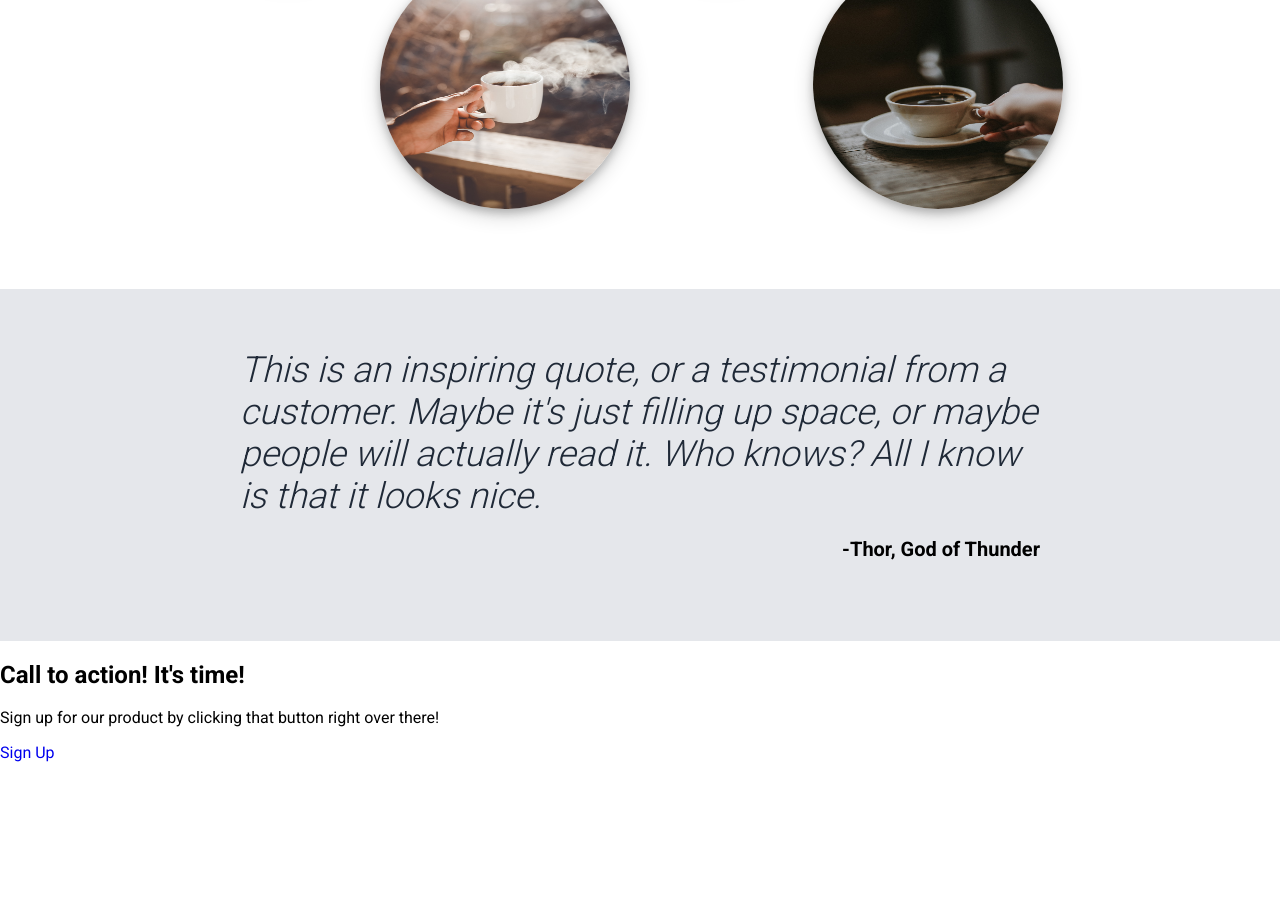
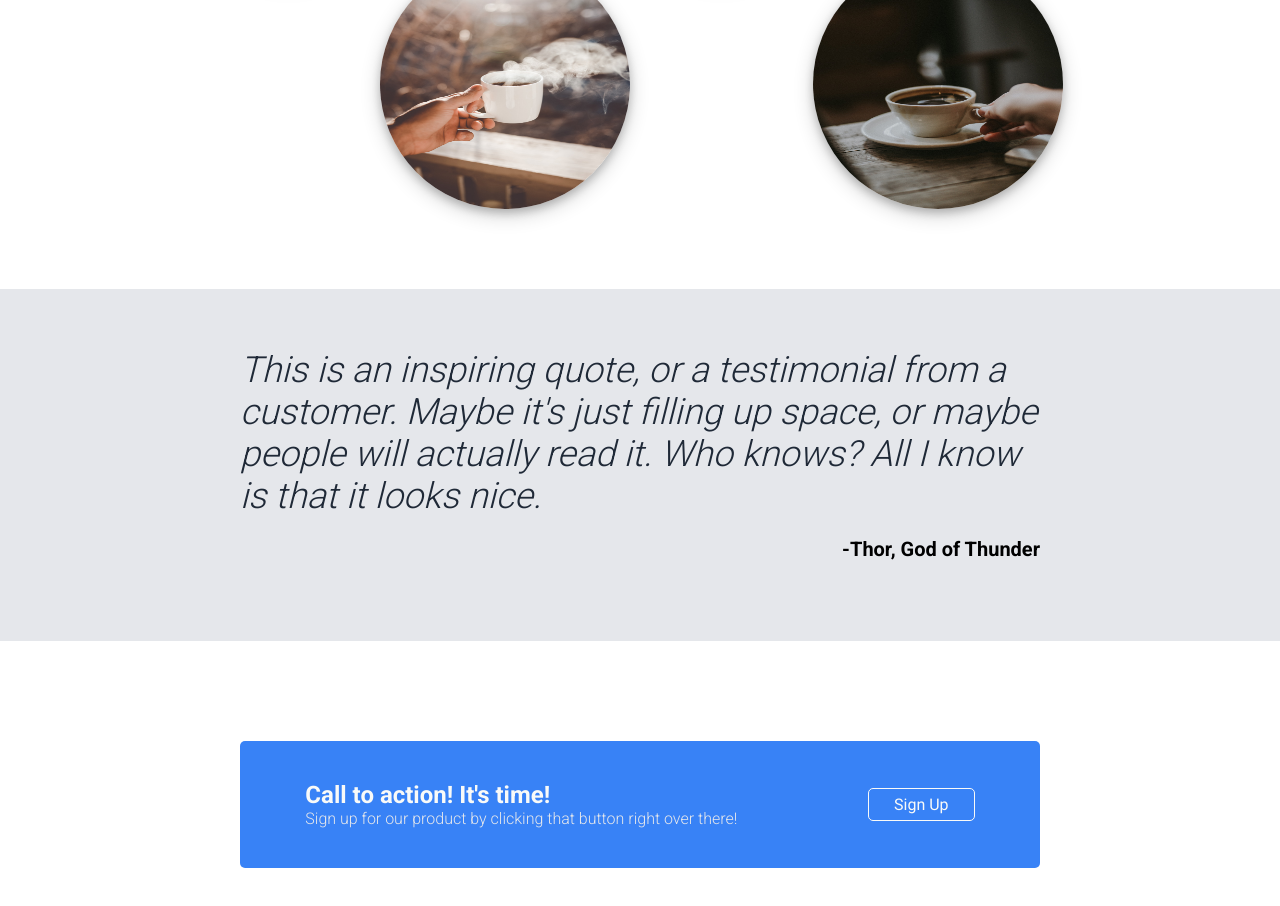
Before and after one commit to danielkim2711/landing-page, a plain HTML site: page index.html in a window 1280 px wide. Shown: the part 672-1578 px from the top of the page. Before the commit the page ends 1434 px from the top, so only its background shows below. Drawn offline with Linux system fonts and the light colour scheme.

Commit message:
Style callout component

```diff
--- a/css/style.css
+++ b/css/style.css
@@ -153,3 +153,43 @@ a {
   text-align: end;
   font-size: 20px;
 }
+
+/* Callout */
+
+.callout {
+  padding: 100px 240px;
+  display: flex;
+  justify-content: center;
+  align-items: center;
+}
+
+.callout-container {
+  background-color: var(--button-color);
+  padding: 40px 0;
+  display: flex;
+  justify-content: space-around;
+  align-items: center;
+  border-radius: 5px;
+  width: 1000px;
+}
+
+.callout-content h2,
+.callout-content p {
+  margin: 0;
+}
+
+.callout-content h2 {
+  color: var(--hero-main-text);
+}
+
+.callout-content p {
+  color: var(--hero-secondary-text);
+  font-weight: 300;
+}
+
+.callout-container > a {
+  border: 1px solid var(--hero-main-text);
+  border-radius: 5px;
+  padding: 6px 25px;
+  color: var(--hero-main-text);
+}
```
